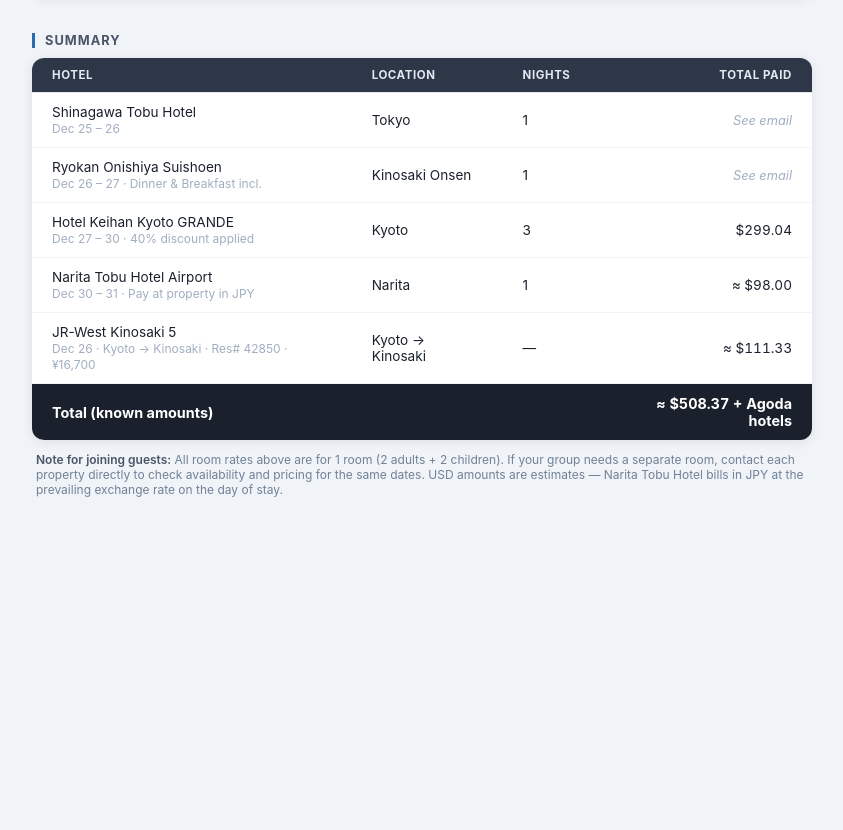
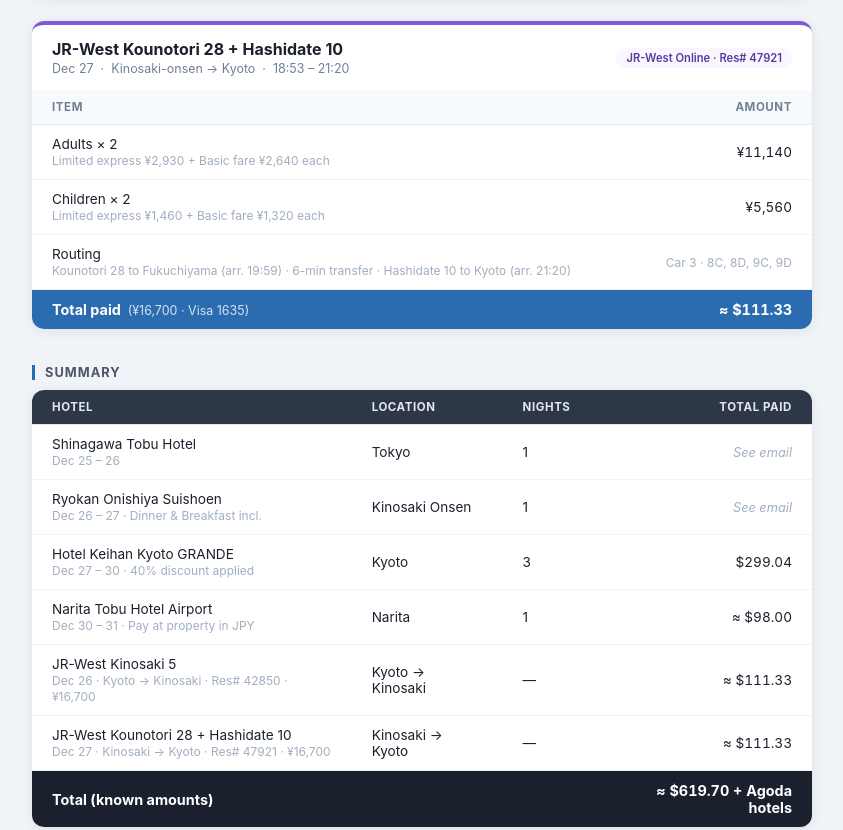
Before and after one commit to kotspublic/japan2026, a plain HTML site: page costs.html in a window 1280 px wide. Shown: the part 1731-2561 px from the top of the page, without its empty margins (218-1061 px from the left). Before the commit the page ends 2304 px from the top, so only its background shows below. Drawn offline with Linux system fonts and the light colour scheme.

Commit message:
feat(travel): add booked Kinosaki-to-Kyoto train details
Add reservation, route, transfer, seat, and fare information to the
itinerary and trip summary. Update the travel schedule and estimated
trip costs to reflect the booked evening train.

```diff
--- a/costs.html
+++ b/costs.html
@@ -387,6 +387,42 @@
       </tbody>
     </table>
   </div>
+
+  <div class="card strip-purple">
+    <div class="card-header">
+      <div>
+        <div class="hotel-name">JR-West Kounotori 28 + Hashidate 10</div>
+        <div class="dates">Dec 27 &nbsp;·&nbsp; Kinosaki-onsen → Kyoto &nbsp;·&nbsp; 18:53 – 21:20</div>
+      </div>
+      <span class="badge badge-purple">JR-West Online · Res# 47921</span>
+    </div>
+    <table>
+      <thead>
+        <tr>
+          <th>Item</th>
+          <th class="num">Amount</th>
+        </tr>
+      </thead>
+      <tbody>
+        <tr>
+          <td>Adults × 2<br><span class="label-muted">Limited express ¥2,930 + Basic fare ¥2,640 each</span></td>
+          <td class="num">¥11,140</td>
+        </tr>
+        <tr>
+          <td>Children × 2<br><span class="label-muted">Limited express ¥1,460 + Basic fare ¥1,320 each</span></td>
+          <td class="num">¥5,560</td>
+        </tr>
+        <tr>
+          <td>Routing<br><span class="label-muted">Kounotori 28 to Fukuchiyama (arr. 19:59) · 6-min transfer · Hashidate 10 to Kyoto (arr. 21:20)</span></td>
+          <td class="num label-muted">Car 3 · 8C, 8D, 9C, 9D</td>
+        </tr>
+        <tr class="total-row">
+          <td>Total paid &nbsp;<span style="font-weight:400;font-size:0.78rem;opacity:0.8;">(¥16,700 · Visa 1635)</span></td>
+          <td class="num">≈ $111.33</td>
+        </tr>
+      </tbody>
+    </table>
+  </div>
 </div>
 
 <!-- ══════════════════════════════════════════ -->
@@ -433,9 +469,15 @@
           <td>—</td>
           <td class="num">≈ $111.33</td>
         </tr>
+        <tr>
+          <td>JR-West Kounotori 28 + Hashidate 10<br><span class="label-muted">Dec 27 · Kinosaki → Kyoto · Res# 47921 · ¥16,700</span></td>
+          <td>Kinosaki → Kyoto</td>
+          <td>—</td>
+          <td class="num">≈ $111.33</td>
+        </tr>
         <tr class="summary-total-row">
           <td colspan="3">Total (known amounts)</td>
-          <td class="num">≈ $508.37 + Agoda hotels</td>
+          <td class="num">≈ $619.70 + Agoda hotels</td>
         </tr>
       </tbody>
     </table>
```
Also changed, not shown: itinerary.html (+12 -7 lines), summary.html (+27 -9 lines).
